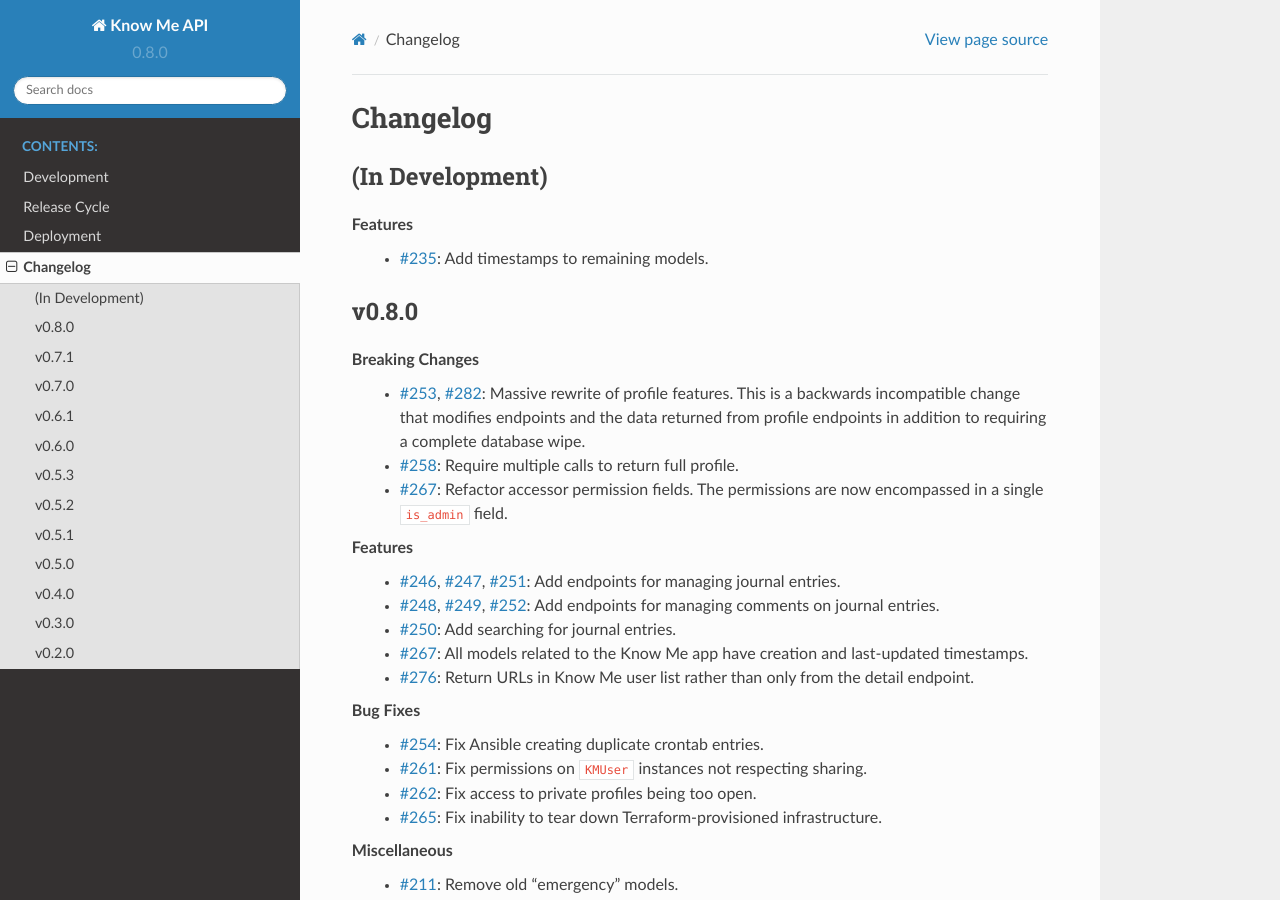
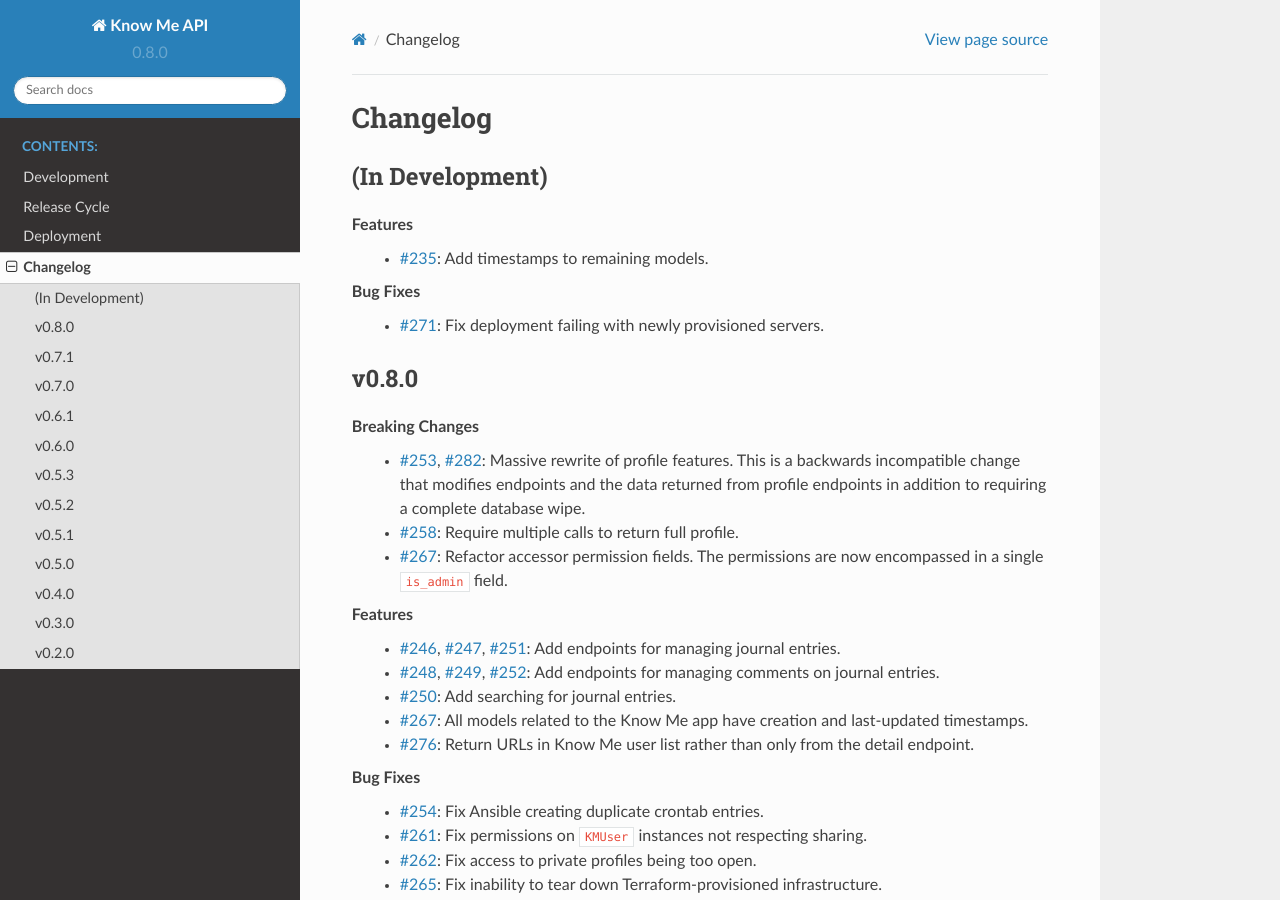
Before and after one commit to knowmetools/km-api, a Sphinx documentation site: the page built from docs/changelog.rst, in a window 1280 px wide and 900 px high. Built offline with Sphinx 7.4.7 and the Read the Docs theme 2.0.0, drawn with Linux system fonts in a browser that asks for light colours; pages that are not in the unit, such as notebooks, are missing from menus.

Commit message:
Update changelog for issue #271.

```diff
--- a/docs/changelog.rst
+++ b/docs/changelog.rst
@@ -9,6 +9,9 @@ Changelog
 
 Features
   * :issue:`235`: Add timestamps to remaining models.
+
+Bug Fixes
+  * :issue:`271`: Fix deployment failing with newly provisioned servers.
 
 
 ******
```
